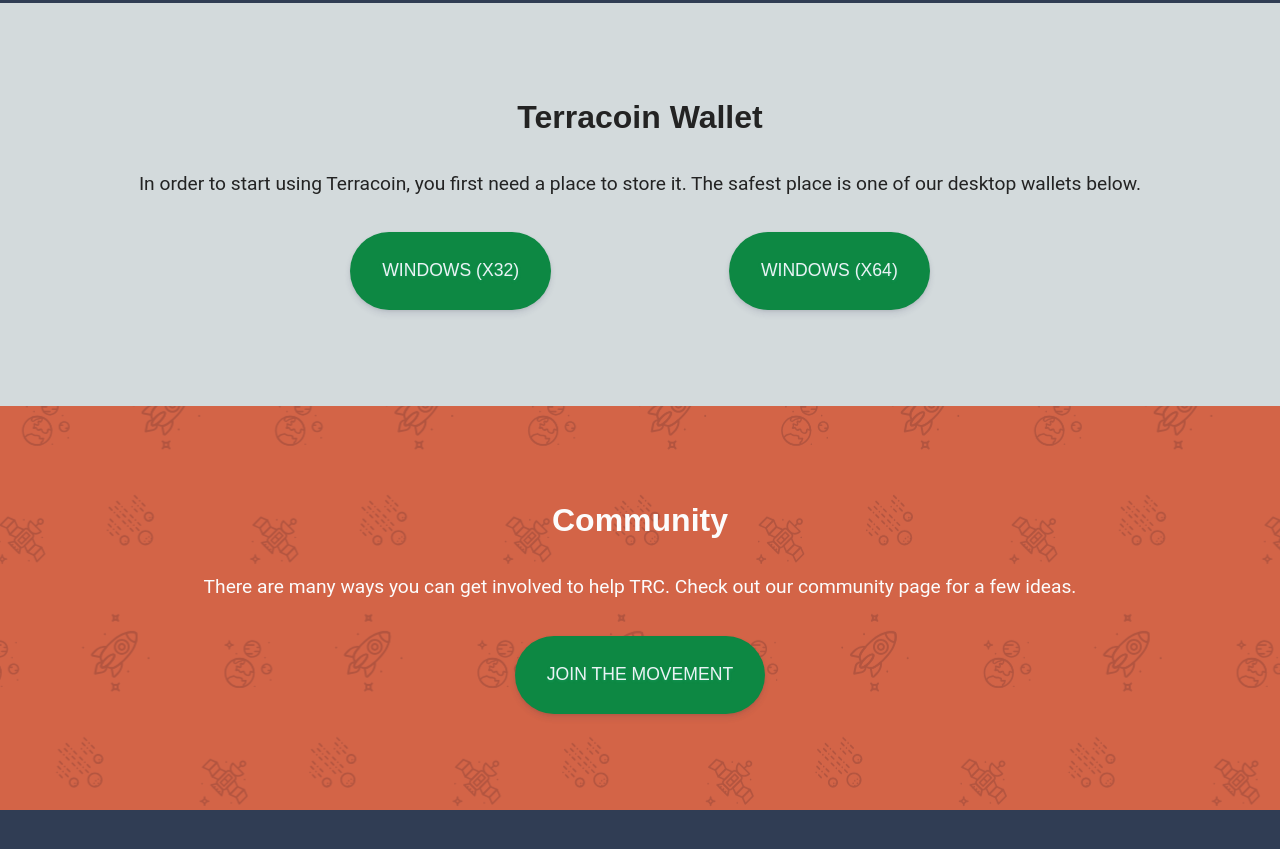
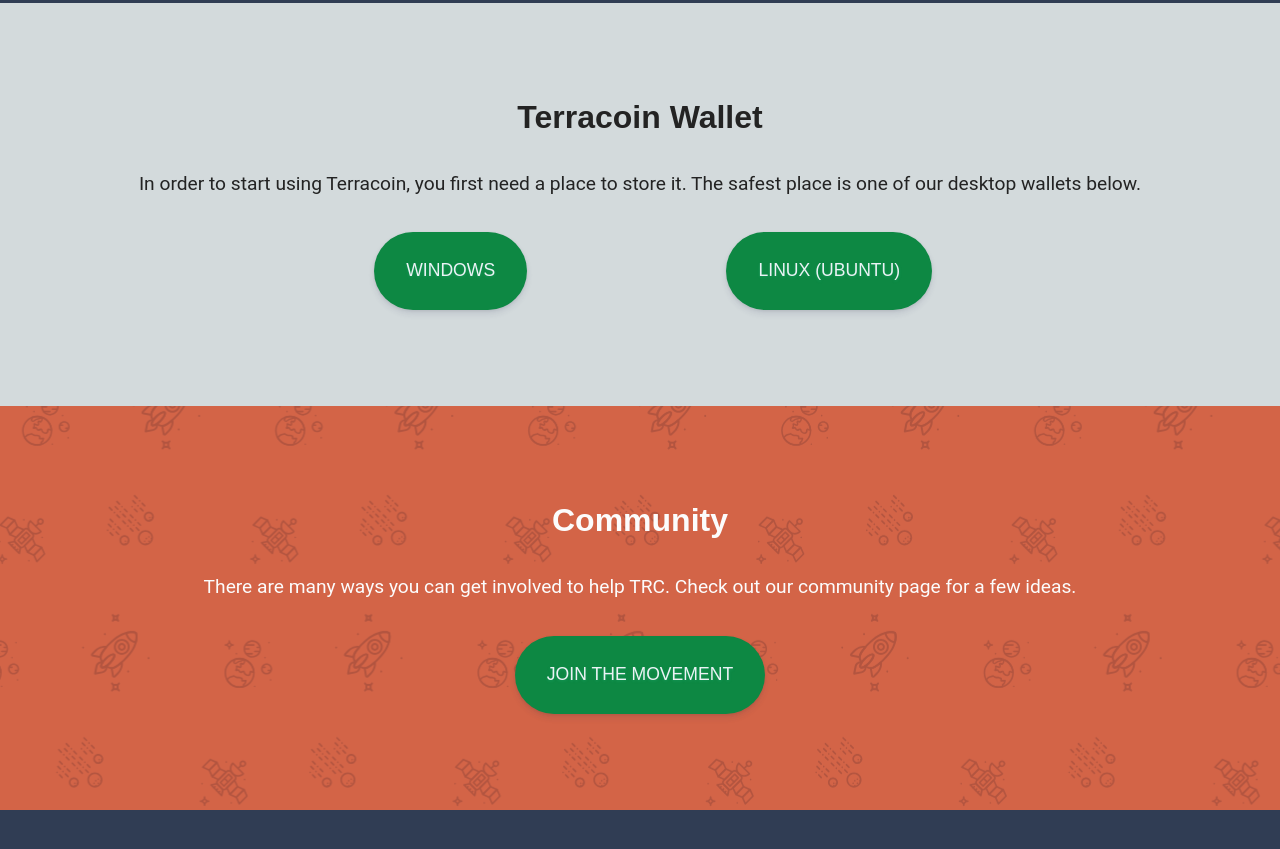
Before and after one commit to terracoin/website, a Jekyll site: the page built from index.html, in a window 1280 px wide and 900 px high, scrolled down 1145 px. Shown: the top 849 px of the window. Built offline with Jekyll 4.4.1, drawn with Linux system fonts in a browser that asks for light colours; comment, search, counter and statistics services are not loaded.

Commit message:
Updated Wallet download buttons on home page
- Updated Windows to show just the 64 bit architecture
- Added Linux release

```diff
--- a/index.html
+++ b/index.html
@@ -59,15 +59,15 @@ header: hero-main
                    <div class="row center-xs">
                        <div class="col-sm-4 col-xs-12">
                            <p>
-                               <a href="https://github.com/clockuniverse/terracoin/releases/tag/v.9.12.1-32bit" class="btn btn-primary" target="_blank">
-                                   Windows (x32)
+                               <a href="https://github.com/terracoin/terracoin/releases/tag/v0.12.1.5" class="btn btn-primary" target="_blank">
+                                   Windows
                                </a>
                            </p>
                        </div>
                        <div class="col-sm-4 col-xs-12">
                            <p>
-                               <a href="https://github.com/clockuniverse/terracoin/releases/tag/v.9.12.1-64bit" class="btn btn-primary" target="_blank">
-                                   Windows (x64)
+                               <a href="https://github.com/terracoin/terracoin/releases/tag/0.12.1.5" class="btn btn-primary" target="_blank">
+                                   Linux (Ubuntu)
                                </a>
                            </p>
                        </div>
```
